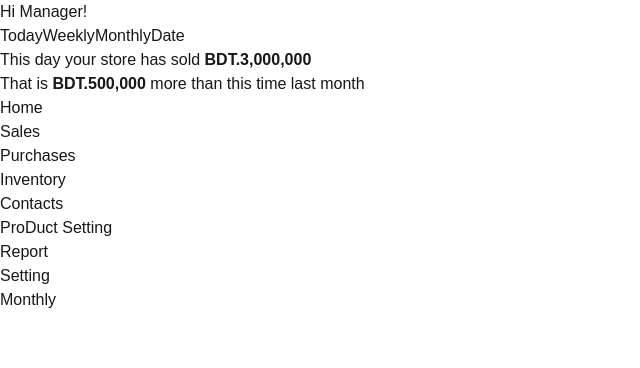
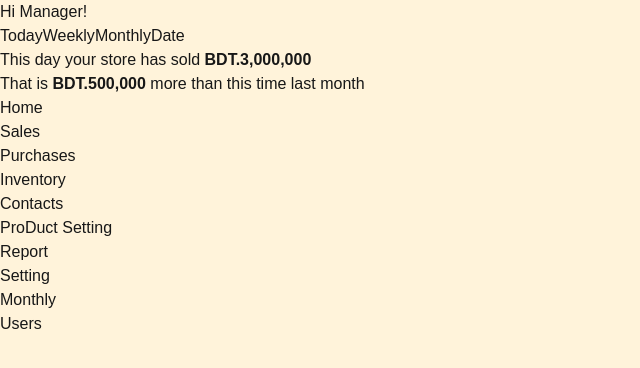
Before and after one commit to droy4405/pos_software, a Next.js app: page / in a window 1280 px wide. Shown: the top 368 px of the page, without its empty margins (0-640 px from the left). Built offline with nearby package versions, Linux system fonts and the light colour scheme.

Commit message:
Rendering and finished nextjs tutorial

```diff
--- a/app/Users/page.tsx
+++ b/app/Users/page.tsx
@@ -1,13 +1,21 @@
+import { revalidatePath } from 'next/cache';
 import React from 'react'
 
-
+interface Users {
+  id: number;
+  name: string;
+}
 
 export const UserPage = async () => {
     const res= await fetch("https://jsonplaceholder.typicode.com/users");
-    const users = await res.json();
+    const users: Users[] = await res.json();
     return (
     <>
     <h1>Users</h1>
+    <ul>
+      <p>{new Date().toLocaleTimeString()}</p>
+      {users.map(user => <li key={user.id}>{user.name}</li>)}
+    </ul>
 
     </>
   )
--- a/app/globals.css
+++ b/app/globals.css
@@ -3,16 +3,16 @@
 @tailwind utilities;
 
 :root {
-  --background: #ffffff;
+  --background: #FFF3DA;
   --foreground: #171717;
 }
 
-/* @media (prefers-color-scheme: dark) {
+@media (prefers-color-scheme: default) {
   :root {
-    --background: #0a0a0a;
-    --foreground: #ededed;
+    --background: #000000;
+    --foreground: #FFF3DA;
   }
-} */
+}
 
 body {
   color: var(--foreground);
--- a/app/page.tsx
+++ b/app/page.tsx
@@ -10,7 +10,10 @@ function Page() {
       <Daily/>
       <ClickEvent />
       <Link href="/Home">
-          <h1>Monthly</h1>
+        <h1>Monthly</h1>
+      </Link>
+      <Link href="/Users">
+        <h1>Users</h1>
       </Link>
     </main>
   );
```
